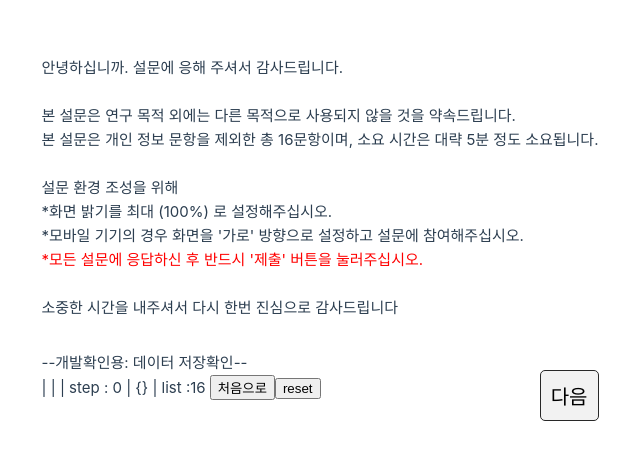
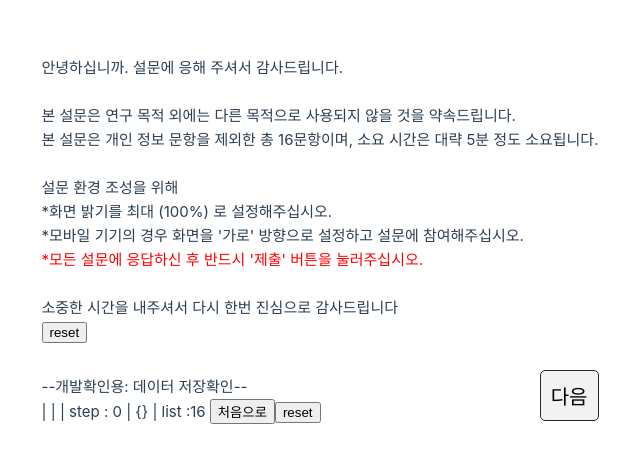
Before and after one commit to jh8057/color, a Vue app: page / in a window 1280 px wide. Shown: the part 162-624 px from the top of the page, without its empty margins (320-960 px from the left). Built offline with nearby package versions, Linux system fonts and the light colour scheme.

Commit message:
[reset] reset버튼추가

```diff
--- a/src/components/testOneComp.vue
+++ b/src/components/testOneComp.vue
@@ -149,7 +149,7 @@ export default defineComponent({
     },
     async showQuestion() {
       this.question = true;
-      setTimeout(this.saveResult, 1000);
+      setTimeout(this.saveResult, 3000);
     },
     saveResult() {
       let result = {
--- a/src/views/HomeView.vue
+++ b/src/views/HomeView.vue
@@ -10,6 +10,7 @@
     <button class="nextButton" @click="nextStep" v-if="showNextButton">
       다음
     </button>
+    <button @click="reset">reset</button>
   </div>
 </template>
 
@@ -43,7 +44,11 @@ export default defineComponent({
       store.commit("upStep");
     };
 
-    return { step, nextStep, showNextButton };
+    const reset = () => {
+      localStorage.removeItem("vuex");
+    };
+
+    return { step, nextStep, showNextButton, reset };
   },
 });
 </script>
```
